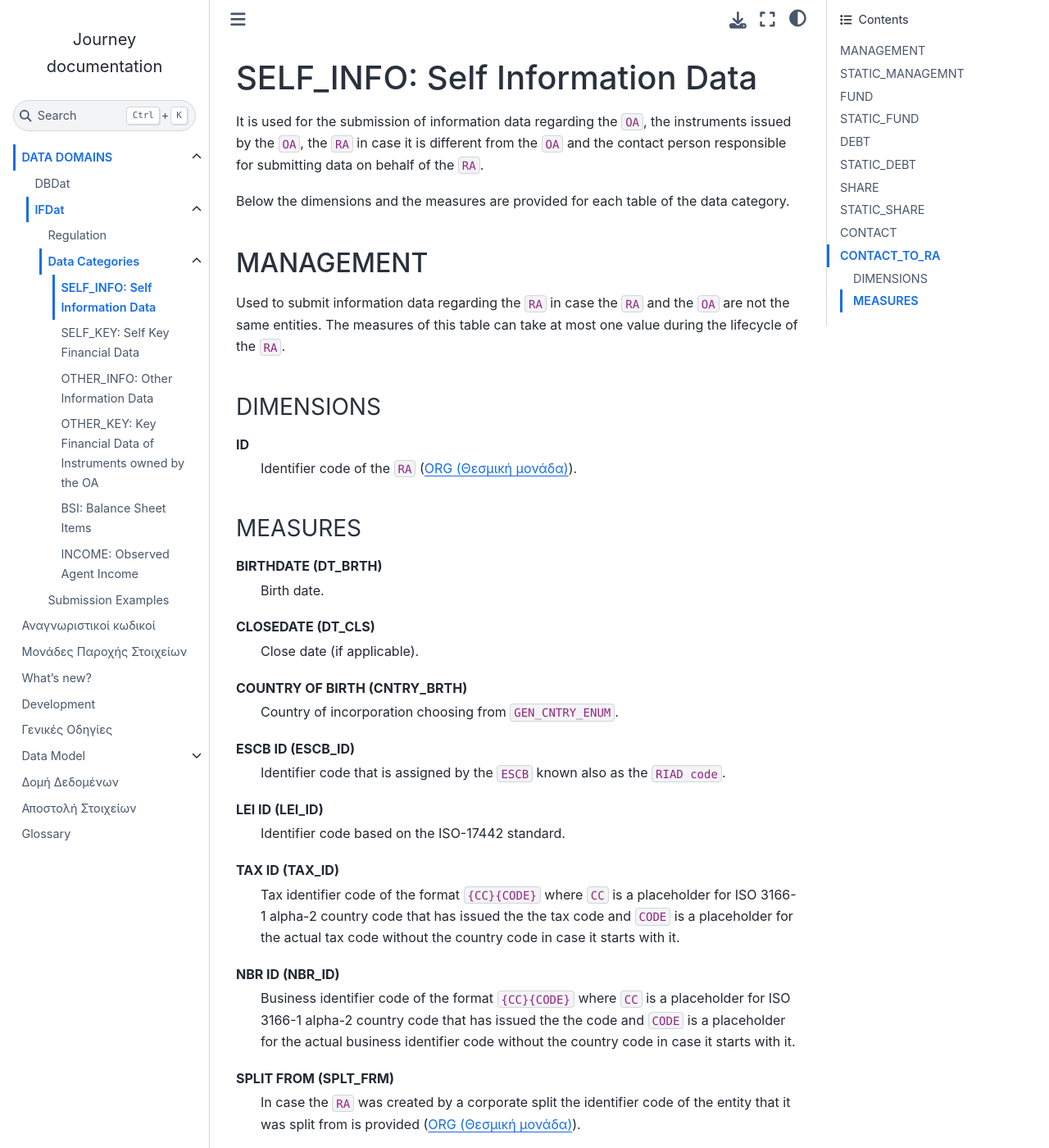
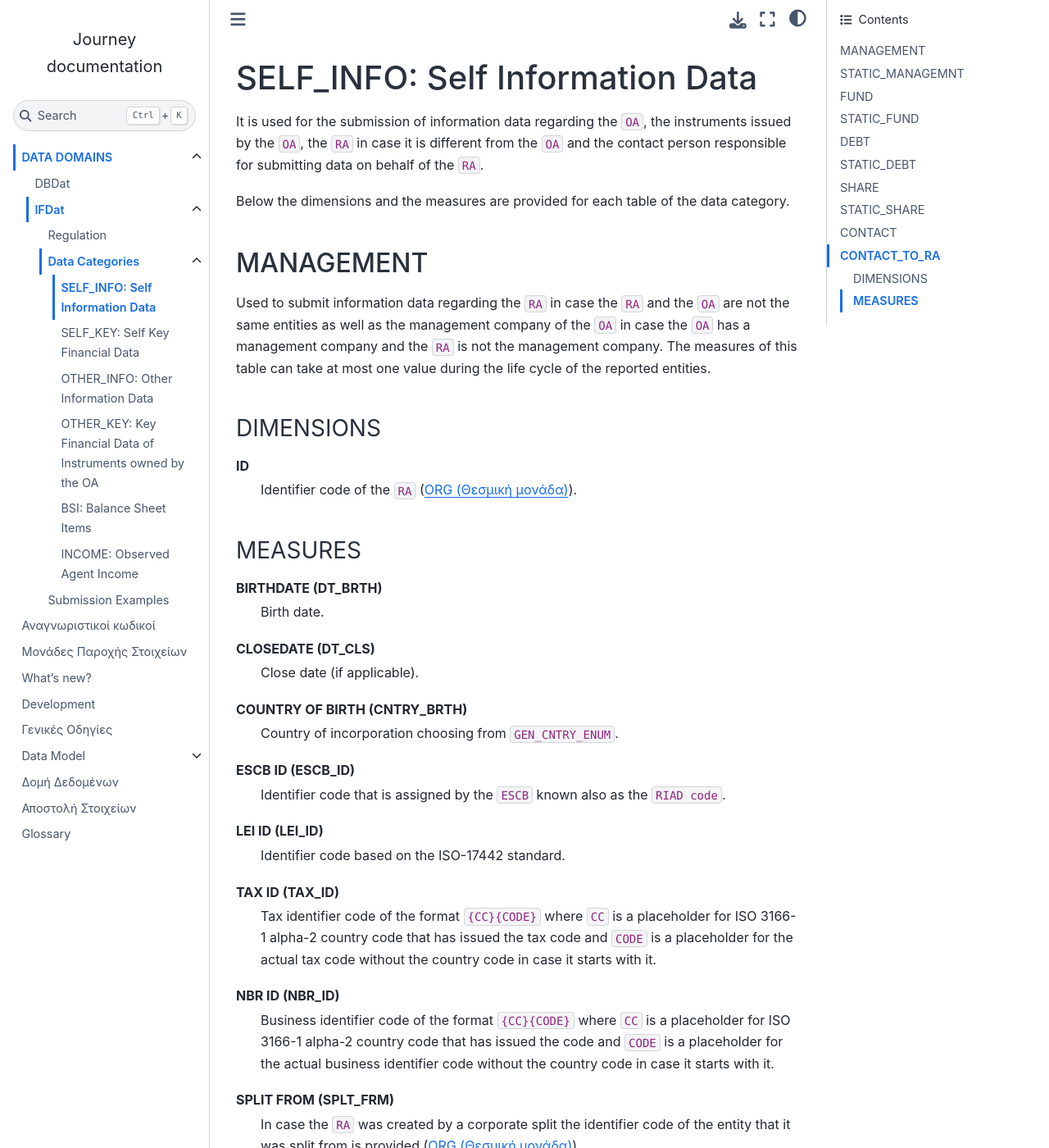
Before and after one commit to lerooze/journey-docs, a Sphinx documentation site: the page built from docs/source/domain/ifdat/categories/self_info.rst, in a window 1280 px wide and 1400 px high. Shown: the whole window at 82% size. Built offline with Sphinx 7.4.7 and the Sphinx Book theme 1.1.4, drawn with Linux system fonts in a browser that asks for light colours; some of the changed text lies outside the part shown.

Commit message:
Improve Documentation

```diff
--- a/docs/source/domain/ifdat/categories/self_info.rst
+++ b/docs/source/domain/ifdat/categories/self_info.rst
@@ -12,8 +12,10 @@ MANAGEMENT
 ----------
 
 Used to submit information data regarding the ``RA`` in case the ``RA`` and the
-``OA`` are not the same entities.  The measures of this table can take at most one
-value during the lifecycle of the ``RA``.
+``OA`` are not the same entities as well as the management company of the
+``OA`` in case the ``OA`` has a management company and the ``RA`` is not the
+management company.  The measures of this table can take at most one value
+during the life cycle of the reported entities.
 
 DIMENSIONS
 ~~~~~~~~~~
@@ -41,13 +43,13 @@ LEI ID (LEI_ID)
 
 TAX ID (TAX_ID)
     Tax identifier code of the format ``{CC}{CODE}`` where ``CC`` is a
-    placeholder for  ISO 3166-1 alpha-2 country code that has issued the the
+    placeholder for  ISO 3166-1 alpha-2 country code that has issued the
     tax code and ``CODE`` is a placeholder for the actual tax code without the
     country code in case it starts with it.
 
 NBR ID (NBR_ID)
     Business identifier code of the format ``{CC}{CODE}`` where ``CC`` is a
-    placeholder for  ISO 3166-1 alpha-2 country code that has issued the the
+    placeholder for  ISO 3166-1 alpha-2 country code that has issued the
     code and ``CODE`` is a placeholder for the actual business identifier code
     without the country code in case it starts with it.
 
@@ -63,8 +65,10 @@ STATIC_MANAGEMNT
 ----------------
 
 Used to submit information data regarding the ``RA`` in case the ``RA`` and the
-``OA`` are not the same entities.  The measures of this table can change during
-the lifecycle of the entity.
+``OA`` are not the same entities as well as the management company of the
+``OA`` in case the ``OA`` has a management company and the ``RA`` is not the
+management company.  The measures of this table can change during
+the life cycle of the reported entities.
 
 DIMENSIONS
 ~~~~~~~~~~
@@ -87,7 +91,7 @@ NAME (NM)
     Official name.
 
 LATIN NAME (NM_LTN)
-    Official name using latin characters.
+    Official name using Latin characters.
 
 SHORT NAME (NM_SHRT)
     Short name.
@@ -96,13 +100,13 @@ STREET (STRT)
     Street address, street number and area.
 
 LATIN STREET (STRT_LTN)
-    Street address, street number and area in latin characters.
+    Street address, street number and area in Latin characters.
 
 CITY (CTY)
     City, village.
 
 LATIN CITY (CTY_LTN)
-    City, village in latin characters.
+    City, village in Latin characters.
 
 POSTAL CODE (PSTL_CD)
     Postal code.
@@ -128,7 +132,7 @@ FUND
 ----
 
 Used to submit information data regarding the ``OA``.  The measures of this table have at most one
-value during the lifecycle of the ``OA``.
+value during the life cycle of the ``OA``.
 
 DIMENSIONS
 ~~~~~~~~~~
@@ -156,13 +160,13 @@ LEI ID (LEI_ID)
 
 TAX ID (TAX_ID)
     Tax identifier code of the format ``{CC}{CODE}`` where ``CC`` is a
-    placeholder for  ISO 3166-1 alpha-2 country code that has issued the the
+    placeholder for  ISO 3166-1 alpha-2 country code that has issued the
     tax code and ``CODE`` is a placeholder for the actual tax code without the
     country code in case it starts with it.
 
 NBR ID (NBR_ID)
     Business identifier code of the format ``{CC}{CODE}`` where ``CC`` is a
-    placeholder for  ISO 3166-1 alpha-2 country code that has issued the the
+    placeholder for  ISO 3166-1 alpha-2 country code that has issued the
     code and ``CODE`` is a placeholder for the actual business identifier code
     without the country code in case it starts with it.
 
@@ -179,7 +183,7 @@ STATIC_FUND
 -----------
 
 Used to submit information data regarding the ``OA``.  The measures of this table can change during
-the lifecycle of the entity.
+the life cycle of the entity.
 
 DIMENSIONS
 ~~~~~~~~~~
@@ -202,7 +206,7 @@ NAME (NM)
     Official name·
 
 LATIN NAME (NM_LTN)
-    Official name using latin characters.
+    Official name using Latin characters.
 
 SHORT NAME (NM_SHRT)
     Short name.
@@ -212,14 +216,14 @@ STREET (STRT)
     have a management company.
 
 LATIN STREET (STRT_LTN)
-    Street address, street number and area using latin characters.  Applicable
+    Street address, street number and area using Latin characters.  Applicable
     for ``OA`` that do not have a management company.
 
 CITY (CTY)
     City, village.  Applicable for ``OA`` that do not have a management company.
 
 LATIN CITY (CTY_LTN)
-    City, village using latin characters.  Applicable for ``OA`` that do not
+    City, village using Latin characters.  Applicable for ``OA`` that do not
     have a management company.
 
 POSTAL CODE (PSTL_CD)
@@ -264,15 +268,18 @@ SIZE (SZ)
     to Commission Recommendation 2033/361/EC``.
 
 LEGAL FORM (LGL_FRM)
-    Legal form choosign from ``ORG_LGL_FRM_ENUM``.
+    Legal form choosing from ``ORG_LGL_FRM_ENUM``.
 
 TYPE OF SUPERVISION (TYP_SPRVSN)
-    Type of supervision choosing from ``ORG_SPRVSN_TYP_ENUM`` ·
+    Type of supervision choosing from ``ORG_SPRVSN_TYP_ENUM``.
 
 .. _fscurrency:
 
 MANAGED BY (MNGD_BY)
-    Management company identifier code (if applicable) (:ref:`org`)·
+    Management company identifier code (if applicable) (:ref:`org`).
+
+REPORTED BY (RPRTD_BY)
+    Identifier code of the entity that reports IFDat data (:ref:`org`).
 
 UNDER UMBRELLA BY (UNDR_UMBRLL_BY)
     Identifier code of the umbrella fund that the ``OA`` is contained in (if
@@ -327,7 +334,7 @@ DEBT
 
 Used to submit information data regarding debt instruments issued by the
 ``OA``.  The measures of this table can take at most one value during the
-lifecycle of the debt instrument.
+life cycle of the debt instrument.
 
 DIMENSIONS
 ~~~~~~~~~~
@@ -451,7 +458,7 @@ STATIC_DEBT
 
 Used to submit information data regarding debt instruments issued by the
 ``OA``.  The measures of this table can change during the
-lifecycle of the debt instrument.
+life cycle of the debt instrument.
 
 DIMENSIONS
 ~~~~~~~~~~
@@ -474,7 +481,7 @@ NAME (NM)
     Name.
 
 LATIN NAME (NM_LTN)
-    Name using latin characters.
+    Name using Latin characters.
 
 SHORT NAME (NM_SHRT)
     Short name.
@@ -483,7 +490,7 @@ STATUS (STTS)
     Instrument status choosing from ``DBT_STTS_ENUM``.
 
 MATURITY DATE (MTRTY_DT)
-    Maturity or redumption date (if applicable).  In some rare circumstances this date can change during the lifecycle of the instrument and in this case self_debt_close_ is updated.
+    Maturity or redemption date (if applicable).  In some rare circumstances this date can change during the life cycle of the instrument and in this case self_debt_close_ is updated.
 
 ISSUED BY (ISSD_BY)
     Issuer identification code (:ref:`org`).
@@ -499,7 +506,7 @@ SHARE
 
 Used to submit information data regarding equity/investment fund shares issued
 by the ``OA``.  The measures of this table can take at most one value during
-the lifecycle of the debt instrument.
+the life cycle of the debt instrument.
 
 
 DIMENSIONS
@@ -545,7 +552,7 @@ STATIC_SHARE
 
 Used to submit information data regarding equity/investment fund shares issued
 by the ``OA``.  The measures of this table can change during the
-lifecycle of the instrument.
+life cycle of the instrument.
 
 DIMENSIONS
 ~~~~~~~~~~
@@ -568,7 +575,7 @@ NAME (NM)
     Name.
 
 LATIN NAME (NM_LTN)
-    Name using latin characters.
+    Name using Latin characters.
 
 SHORT NAME (NM_SHRT)
     Short name.
--- a/docs/source/domain/ifdat/categories/self_key.rst
+++ b/docs/source/domain/ifdat/categories/self_key.rst
@@ -70,7 +70,7 @@ FREQUENCY (FRQNCY)
     Distribution frequency choosing from ``DVDND_CSTM_FRQNCY_ENUM``.
 
 TYPE (TYP)
-    Dividend type choosign from ``DVDND_TYP_ENUM``.
+    Dividend type choosing from ``DVDND_TYP_ENUM``.
 
 .. _currency_div:
 
```
Also changed, not shown: other parts of docs/source/domain/ifdat/categories/self_info.rst (+3 -3 lines), docs/source/domain/ifdat/regulation.rst (+18 -18 lines).
